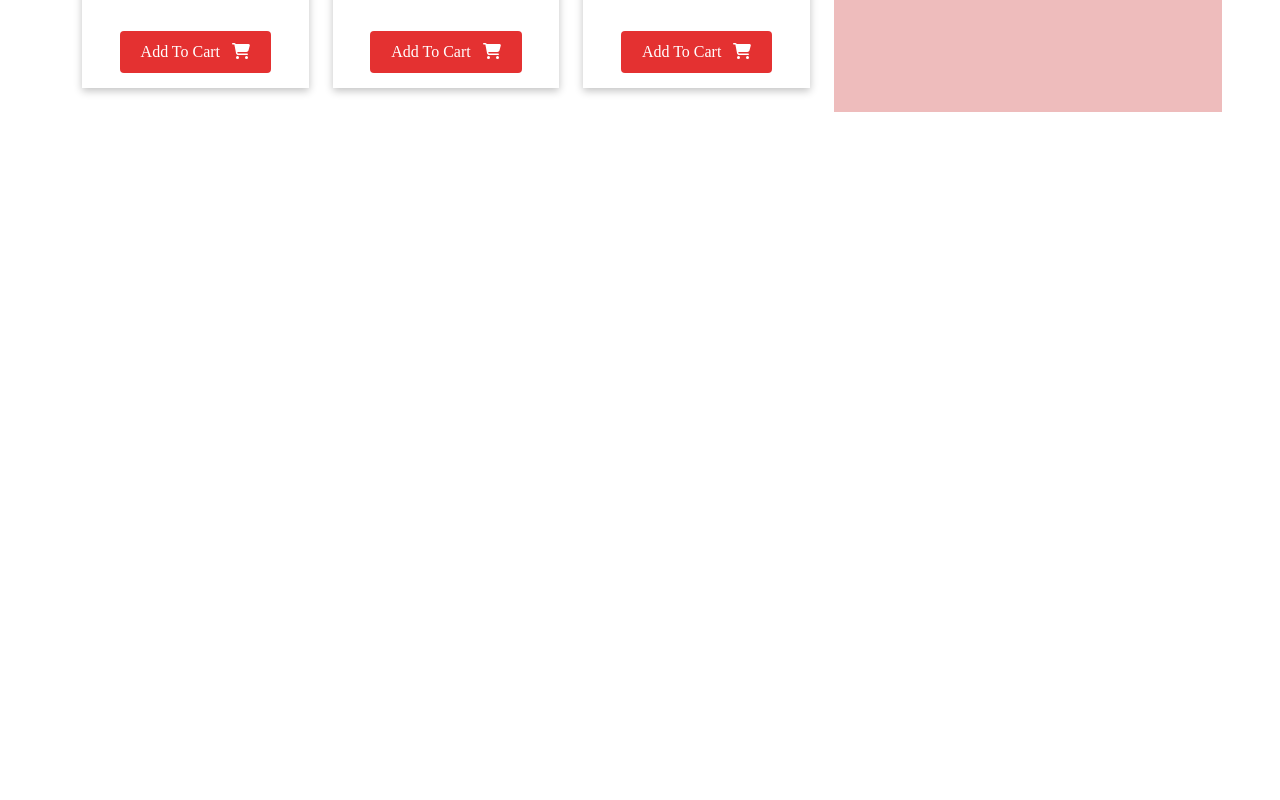
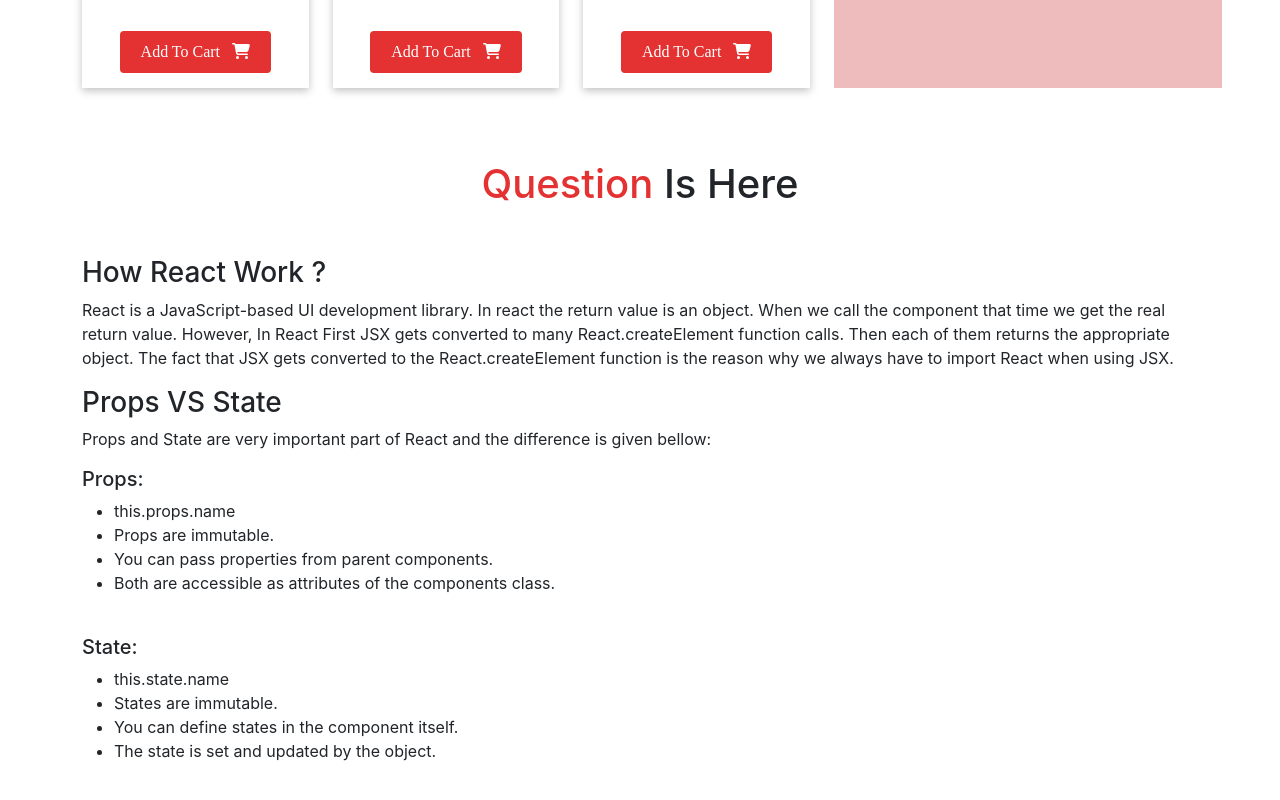
Before and after one commit to antor10655gh/lucky-one-project, a React (Create React App) app: page / in a window 1280 px wide. Shown: the part 1512-2312 px from the top of the page. Before the commit the page ends 1672 px from the top, so only its background shows below. Built offline with nearby package versions, Linux system fonts and the light colour scheme.

Commit message:
add question and answer

```diff
--- a/src/App.js
+++ b/src/App.js
@@ -1,12 +1,14 @@
 import './App.css';
 import Header from './Components/Header/Header';
 import Products from './Components/Products/Products';
+import Questions from './Components/Questions/Questions';
 
 function App() {
   return (
     <div className="App">
       <Header></Header>
       <Products></Products>
+      <Questions></Questions>
     </div>
   );
 }
--- a/src/Components/Products/Products.js
+++ b/src/Components/Products/Products.js
@@ -2,7 +2,6 @@ import { FontAwesomeIcon } from '@fortawesome/react-fontawesome';
 import React, { useEffect, useState } from 'react';
 import Cart from '../Cart/Cart';
 import Product from '../Product/Product';
-import SelectOne from '../SelectOne/SelectOne';
 import './Products.css'
 
 const Products = () => {
@@ -61,6 +60,7 @@ const Products = () => {
     // add a function which is remove all selected product from the cart-container
     const againSelect = () =>{
         setCarts([]);
+        document.getElementById('select').innerHTML = '';
     }
 
     return (
@@ -77,7 +77,7 @@ const Products = () => {
                         }
                     </div>
                 </div>
-                <div className="col-5 col-lg-4 cart-container">
+                <div className="col-5 col-lg-4 cart-container mb-4">
                     <div className="title text-start my-5">
                         <h2>Selected Drinks</h2>
                     </div>
--- /dev/null
+++ b/src/Components/Questions/Questions.js
@@ -0,0 +1,36 @@
+import React from 'react';
+
+const Questions = () => {
+    return (
+        <div className='container text-start my-5'>
+            <div className="qs-title text-center my-5">
+                <h1><span style={{color: 'rgb(228, 49, 49)'}}>Question</span> Is Here</h1>
+            </div>
+            <div className="qs-1">
+                <h3>How React Work ?</h3>
+                <p>React is a JavaScript-based UI development library. In react the return value is an object. When we call the component that time we get the real return value. However, In React First JSX gets converted to many React.createElement function calls. Then each of them returns the appropriate object. The fact that JSX gets converted to the React.createElement function is the reason why we always have to import React when using JSX.</p>
+            </div>
+            <div className="qs-1">
+                <h3>Props VS State</h3>
+                <p>Props and State are very important part of React and the difference is given bellow:</p>
+                <h5>Props:</h5>
+                <ul>
+                    <li>this.props.name</li>
+                    <li>Props are immutable.</li>
+                    <li>You can pass properties from parent components.</li>
+                    <li>Both are accessible as attributes of the components class.</li>
+                </ul>
+                <br />
+                <h5>State:</h5>
+                <ul>
+                    <li>this.state.name</li>
+                    <li>States are immutable.</li>
+                    <li>You can define states in the component itself.</li>
+                    <li>The state is set and updated by the object.</li>
+                </ul>
+            </div>
+        </div>
+    );
+};
+
+export default Questions;
--- a/src/Components/SelectOne/SelectOne.css
+++ /dev/null
@@ -1,13 +0,0 @@
-#btn {
-    border: none;
-    background-color: rgb(228, 49, 49);
-    color: #fff;
-    transition: .5s;
-    margin-bottom: 15px;
-    padding: 9px 20px;
-}
-
-#btn:hover {
-    background-color: rgb(238, 81, 81);
-    color: #fff;
-}
--- a/src/Components/SelectOne/SelectOne.js
+++ /dev/null
@@ -1,32 +0,0 @@
-import React, { useState } from 'react';
-import { Button, Modal } from 'react-bootstrap';
-import './SelectOne.css'
-
-const SelectOne = (props) => {
-    console.log(props);
-    const [show, setShow] = useState(false);
-
-    const handleClose = () => setShow(false);
-    const handleShow = () => setShow(true);
-    return (
-        <>
-            <Button variant="primary" onClick={handleShow} className='mx-2' id='btn'>
-                Select One
-            </Button>
-
-            <Modal show={show} onHide={handleClose}>
-                <Modal.Header closeButton>
-                <Modal.Title>Modal heading</Modal.Title>
-                </Modal.Header>
-                <Modal.Body>Woohoo, you're reading this text in a modal!</Modal.Body>
-                <Modal.Footer>
-                <Button style={{border: 'none'}} variant="secondary" onClick={handleClose}>
-                    Close
-                </Button>
-                </Modal.Footer>
-            </Modal>
-        </>
-    );
-};
-
-export default SelectOne;
```
Also changed, not shown: src/Components/ChooseOne/ChoseOne.js (deleted, +0 -19 lines), src/Components/Questions/Questions.css (added).
